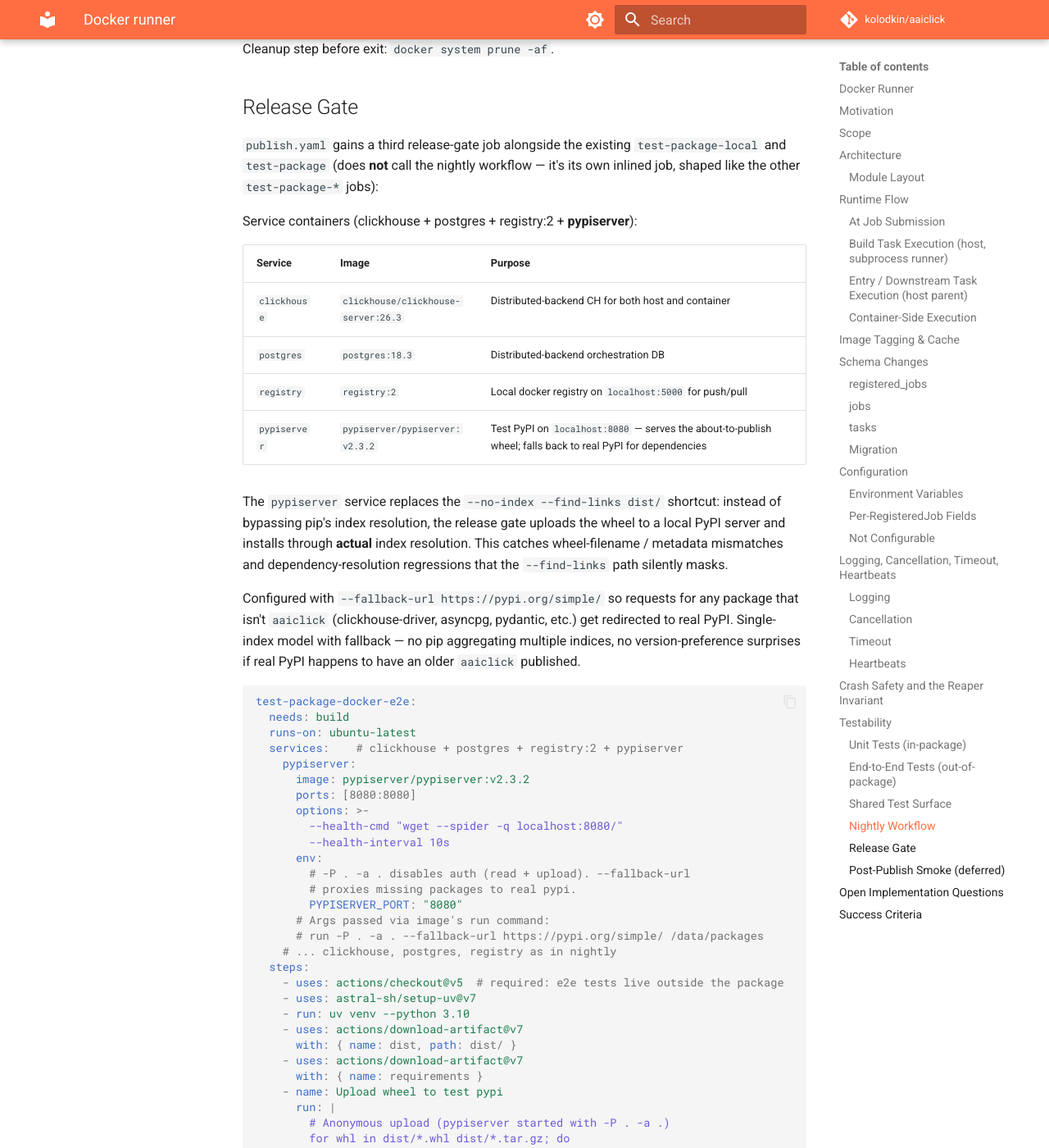
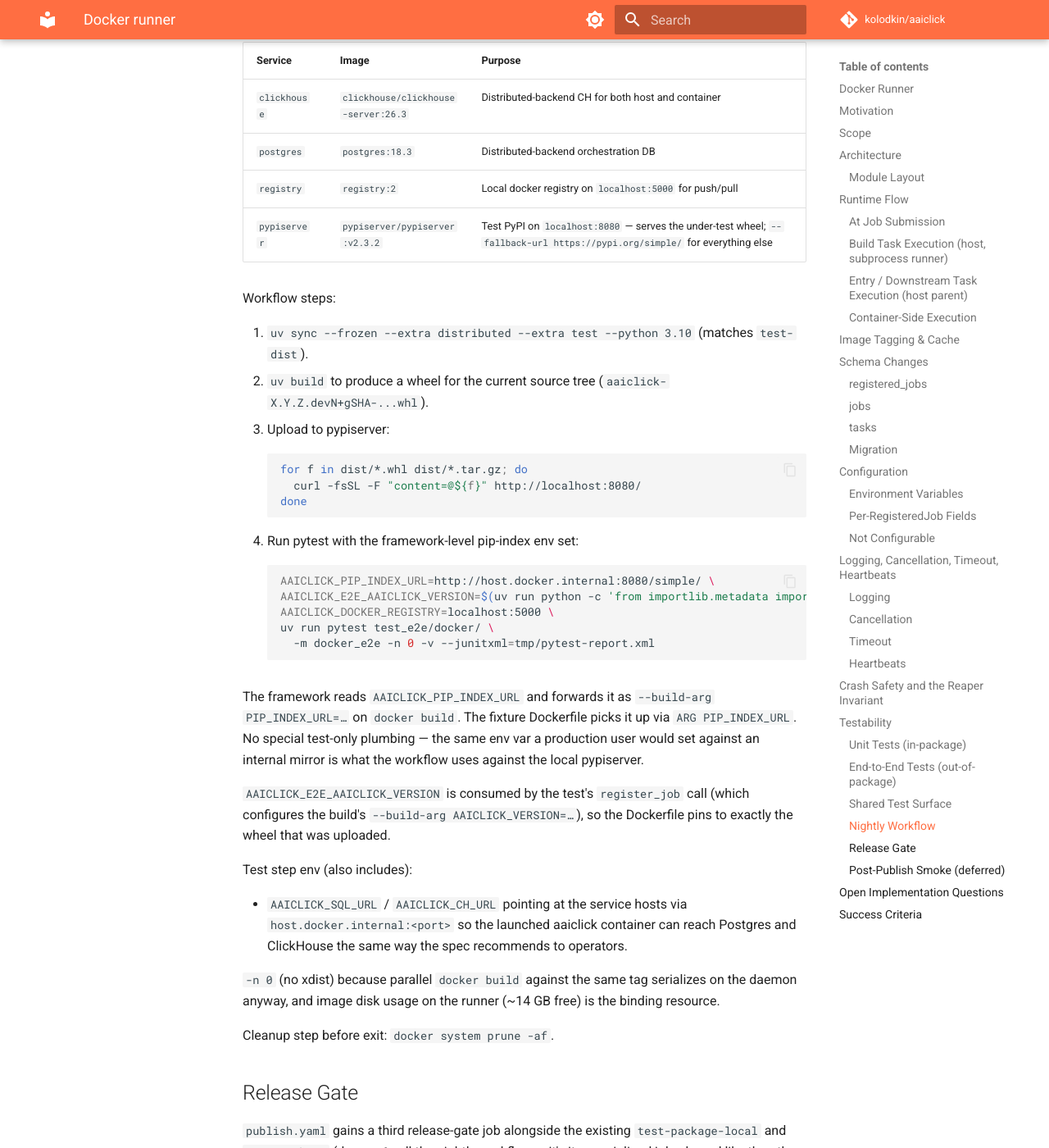
Before and after one commit to kolodkin/aaiclick, an MkDocs documentation site: the page built from docs/docker_runner.md, in a window 1280 px wide and 1400 px high, scrolled down 15274 px. Shown: the whole window at 82% size. Built offline with MkDocs 1.6.1 and Material for MkDocs 9.7.7, drawn with Linux system fonts in a browser that asks for light colours; comment, search, counter and statistics services are not loaded; some of the changed text lies outside the part shown.

Commit message:
refactor: pip_index_url as framework knob; drop wheel-mode dockerfile
Promote PIP_INDEX_URL forwarding to a first-class framework feature
(AAICLICK_PIP_INDEX_URL / AAICLICK_PIP_EXTRA_INDEX_URL env vars,
parallel to AAICLICK_DOCKER_REGISTRY). The build task forwards them as
--build-arg on docker build. Production users with internal PyPI
mirrors get this for free.

Drop the special Dockerfile.wheel / Dockerfile.source split. The
e2e fixture has one plain user-perspective Dockerfile that does
"RUN pip install aaiclick[distributed]==$VERSION" with ARG
PIP_INDEX_URL. Both nightly and release-gate workflows publish the
under-test wheel to a local pypiserver and set
AAICLICK_PIP_INDEX_URL — the framework's own forwarding mechanism is
what plumbs it into the docker build. No test-only code paths.

````diff
--- a/docs/docker_runner.md
+++ b/docs/docker_runner.md
@@ -135,7 +135,8 @@ async def build_image(job_id: int) -> None:
     with tempfile.TemporaryDirectory() as workdir:
         await _git_clone_at_sha(job.git_remote, job.git_sha, workdir)
         dockerfile = os.path.join(workdir, job.dockerfile or "Dockerfile")
-        await _docker_build(workdir, dockerfile, job.image_tag)
+        build_args = _collect_build_args()  # PIP_INDEX_URL, PIP_EXTRA_INDEX_URL
+        await _docker_build(workdir, dockerfile, job.image_tag, build_args)
 
     if registry:
         await _docker_push(job.image_tag)
@@ -143,6 +144,16 @@ async def build_image(job_id: int) -> None:
 
 `max_retries=2` because clone / pull / push can fail transiently, and the
 build is fully idempotent (tag is content-addressed by SHA).
+
+`_collect_build_args()` reads `AAICLICK_PIP_INDEX_URL` and
+`AAICLICK_PIP_EXTRA_INDEX_URL` and emits a `["--build-arg",
+"PIP_INDEX_URL=…", "--build-arg", "PIP_EXTRA_INDEX_URL=…"]` slice that
+gets appended to the `docker build` command. The user's Dockerfile
+declares `ARG PIP_INDEX_URL` (and similar) and uses it in `RUN pip
+install …`, or relies on pip's automatic env-var pickup for those
+exact names. No other build args are forwarded — keeps the contract
+small and explicit. A future per-`RegisteredJob` `build_args` field
+can extend this for more flexibility; not needed for v1.
 
 The kwarg is `job_id` only; the build task reads the latest job state
 from the DB. Output is `None` — image existence is the side effect, the
@@ -353,6 +364,8 @@ Two layers: environment (operator-controlled) and per-`RegisteredJob`
 | Variable                          | Default       | Purpose                                                      |
 |-----------------------------------|---------------|--------------------------------------------------------------|
 | `AAICLICK_DOCKER_REGISTRY`        | unset         | If set, build task pushes; runner pulls. Multi-host support. |
+| `AAICLICK_PIP_INDEX_URL`          | unset         | If set, build task forwards as `--build-arg PIP_INDEX_URL=…` so the user's `pip install` inside the Dockerfile resolves through this index. Production case: corporate / internal PyPI mirrors. Test case: e2e workflows pointing at a pypiserver service. |
+| `AAICLICK_PIP_EXTRA_INDEX_URL`    | unset         | If set, forwarded as `--build-arg PIP_EXTRA_INDEX_URL=…`. Standard pip "fall through to this index for missing packages" semantics. |
 | `AAICLICK_DOCKER_PASSTHROUGH_ENV` | unset         | Comma-separated env var names to copy host → container.      |
 | `AAICLICK_DOCKER_BIN`             | `docker`      | Path to docker CLI (e.g., `podman`, must be CLI-compatible). |
 | `AAICLICK_TASK_TIMEOUT`           | unset         | Existing var; honored via `docker kill`.                     |
@@ -560,12 +573,30 @@ test_e2e/
     conftest.py            # docker_e2e marker registration; daemon-presence skip
     test_runner_e2e.py     # the test file
     fixtures/
-      Dockerfile.source    # COPY . /src && pip install /src
-      Dockerfile.wheel     # writes /etc/pip.conf (pypiserver), pip install aaiclick[distributed]==<version>
-      sample_job/          # tiny aaiclick "user repo" the build task clones
+      sample_job/          # the e2e's "user repo" — a normal aaiclick user project
         pyproject.toml
         sample_jobs.py
+        Dockerfile          # ARG PIP_INDEX_URL; pip install aaiclick[distributed]==$VERSION
 ```
+
+The fixture's `Dockerfile` is a plain user-perspective Dockerfile —
+nothing test-specific:
+
+```dockerfile
+FROM python:3.10-slim
+ARG PIP_INDEX_URL          # framework forwards this when AAICLICK_PIP_INDEX_URL is set
+ARG AAICLICK_VERSION
+RUN pip install "aaiclick[distributed]==${AAICLICK_VERSION}"
+COPY . /app
+WORKDIR /app
+```
+
+No `Dockerfile.source` / `Dockerfile.wheel` split. Both workflows
+upload the wheel they want tested to the local pypiserver before
+running pytest, then point the framework at it via
+`AAICLICK_PIP_INDEX_URL`. The framework forwards as `--build-arg`,
+the user's plain `RUN pip install aaiclick…` resolves through the
+test pypi, and the container ends up running the wheel under test.
 
 Carve-outs from project defaults this requires:
 
@@ -593,17 +624,18 @@ Shared, in `test_e2e/docker/`:
 
 - `test_runner_e2e.py` — the test file.
 - `@pytest.mark.docker_e2e` — the marker each workflow filters on.
-- `fixtures/Dockerfile.source` and `fixtures/Dockerfile.wheel` — two
-  install variants. The test fixture picks between them via
-  `AAICLICK_E2E_WHEEL_SOURCE` (`"source"` | `"wheel"`).
+- `fixtures/sample_job/` — the e2e's "user repo" with one plain
+  `Dockerfile` that does `pip install aaiclick[distributed]==$VERSION`.
 
 Per-workflow:
 
 - How the test runner process gets aaiclick (`uv sync` from source
-  vs. `uv pip install` from `dist/`).
-- Whether the `dist/` artifact is downloaded and bind-mounted into
-  the Docker build context.
-- `AAICLICK_E2E_WHEEL_SOURCE` env var value.
+  vs. install from the `dist` artifact).
+- **Where the wheel that ends up in pypiserver comes from** (`uv build`
+  from source vs. the `dist` artifact). The pypiserver-upload step
+  itself is identical between workflows.
+- `AAICLICK_E2E_AAICLICK_VERSION` env var value (matches the wheel
+  uploaded; passed to the test as the version pin).
 
 ## Nightly Workflow
 
@@ -618,39 +650,52 @@ Triggers:
 Runner: `ubuntu-latest`. Docker daemon ships preinstalled, same as the
 existing `test-dist` job.
 
-Service containers:
+Service containers (clickhouse + postgres + registry:2 + pypiserver):
 
-| Service      | Image                              | Purpose                                                |
-|--------------|------------------------------------|--------------------------------------------------------|
-| `clickhouse` | `clickhouse/clickhouse-server:26.3`| Distributed-backend CH for both host and container     |
-| `postgres`   | `postgres:18.3`                    | Distributed-backend orchestration DB                   |
-| `registry`   | `registry:2`                       | Local docker registry on `localhost:5000` for push/pull |
+| Service      | Image                              | Purpose                                                       |
+|--------------|------------------------------------|---------------------------------------------------------------|
+| `clickhouse` | `clickhouse/clickhouse-server:26.3`| Distributed-backend CH for both host and container            |
+| `postgres`   | `postgres:18.3`                    | Distributed-backend orchestration DB                          |
+| `registry`   | `registry:2`                       | Local docker registry on `localhost:5000` for push/pull       |
+| `pypiserver` | `pypiserver/pypiserver:v2.3.2`     | Test PyPI on `localhost:8080` — serves the under-test wheel; `--fallback-url https://pypi.org/simple/` for everything else |
 
-The `registry:2` service exercises the registry-cache hit,
-push-after-build, and cross-host pull paths that are otherwise
-untested.
+Workflow steps:
 
-Setup: `uv sync --frozen --extra distributed --extra test --python 3.10`
-(matches `test-dist`).
+1. `uv sync --frozen --extra distributed --extra test --python 3.10` (matches `test-dist`).
+2. `uv build` to produce a wheel for the current source tree
+   (`aaiclick-X.Y.Z.devN+gSHA-...whl`).
+3. Upload to pypiserver:
+   ```bash
+   for f in dist/*.whl dist/*.tar.gz; do
+     curl -fsSL -F "content=@${f}" http://localhost:8080/
+   done
+   ```
+4. Run pytest with the framework-level pip-index env set:
+   ```bash
+   AAICLICK_PIP_INDEX_URL=http://host.docker.internal:8080/simple/ \
+   AAICLICK_E2E_AAICLICK_VERSION=$(uv run python -c 'from importlib.metadata import version; print(version("aaiclick"))') \
+   AAICLICK_DOCKER_REGISTRY=localhost:5000 \
+   uv run pytest test_e2e/docker/ \
+     -m docker_e2e -n 0 -v --junitxml=tmp/pytest-report.xml
+   ```
 
-Test step env:
+The framework reads `AAICLICK_PIP_INDEX_URL` and forwards it as
+`--build-arg PIP_INDEX_URL=…` on `docker build`. The fixture
+Dockerfile picks it up via `ARG PIP_INDEX_URL`. No special test-only
+plumbing — the same env var a production user would set against an
+internal mirror is what the workflow uses against the local pypiserver.
 
-- `AAICLICK_DOCKER_REGISTRY=localhost:5000`
+`AAICLICK_E2E_AAICLICK_VERSION` is consumed by the test's
+`register_job` call (which configures the build's `--build-arg
+AAICLICK_VERSION=…`), so the Dockerfile pins to exactly the wheel
+that was uploaded.
+
+Test step env (also includes):
+
 - `AAICLICK_SQL_URL` / `AAICLICK_CH_URL` pointing at the service hosts
   via `host.docker.internal:<port>` so the launched aaiclick container
   can reach Postgres and ClickHouse the same way the spec recommends
   to operators.
-- `AAICLICK_E2E_WHEEL_SOURCE=source`
-- `AAICLICK_DOCKER_BUILD_GIT_REMOTE=file://${GITHUB_WORKSPACE}/.git`
-  so the build task clones the checked-out repo without auth or
-  external network.
-
-Run command:
-
-```bash
-uv run pytest test_e2e/docker/ \
-  -m docker_e2e -n 0 -v --junitxml=tmp/pytest-report.xml
-```
 
 `-n 0` (no xdist) because parallel `docker build` against the same tag
 serializes on the daemon anyway, and image disk usage on the runner
@@ -665,46 +710,18 @@ Cleanup step before exit: `docker system prune -af`.
 workflow — it's its own inlined job, shaped like the other
 `test-package-*` jobs):
 
-Service containers (clickhouse + postgres + registry:2 + **pypiserver**):
-
-| Service      | Image                              | Purpose                                                       |
-|--------------|------------------------------------|---------------------------------------------------------------|
-| `clickhouse` | `clickhouse/clickhouse-server:26.3`| Distributed-backend CH for both host and container            |
-| `postgres`   | `postgres:18.3`                    | Distributed-backend orchestration DB                          |
-| `registry`   | `registry:2`                       | Local docker registry on `localhost:5000` for push/pull       |
-| `pypiserver` | `pypiserver/pypiserver:v2.3.2`     | Test PyPI on `localhost:8080` — serves the about-to-publish wheel; falls back to real PyPI for dependencies |
-
-The `pypiserver` service replaces the `--no-index --find-links dist/`
-shortcut: instead of bypassing pip's index resolution, the release
-gate uploads the wheel to a local PyPI server and installs through
-**actual** index resolution. This catches wheel-filename / metadata
-mismatches and dependency-resolution regressions that the
-`--find-links` path silently masks.
-
-Configured with `--fallback-url https://pypi.org/simple/` so requests
-for any package that isn't `aaiclick` (clickhouse-driver, asyncpg,
-pydantic, etc.) get redirected to real PyPI. Single-index model with
-fallback — no pip aggregating multiple indices, no version-preference
-surprises if real PyPI happens to have an older `aaiclick` published.
+Identical service-container set to nightly (clickhouse + postgres +
+registry:2 + pypiserver). The only structural difference is **where
+the wheel comes from**: the release-gate job downloads the `dist`
+artifact built earlier in the workflow run instead of running
+`uv build` from source.
 
 ```yaml
 test-package-docker-e2e:
   needs: build
   runs-on: ubuntu-latest
-  services:    # clickhouse + postgres + registry:2 + pypiserver
-    pypiserver:
-      image: pypiserver/pypiserver:v2.3.2
-      ports: [8080:8080]
-      options: >-
-        --health-cmd "wget --spider -q localhost:8080/"
-        --health-interval 10s
-      env:
-        # -P . -a . disables auth (read + upload). --fallback-url
-        # proxies missing packages to real pypi.
-        PYPISERVER_PORT: "8080"
-      # Args passed via image's run command:
-      # run -P . -a . --fallback-url https://pypi.org/simple/ /data/packages
-    # ... clickhouse, postgres, registry as in nightly
+  services:    # clickhouse + postgres + registry:2 + pypiserver — same as nightly
+    ...
   steps:
     - uses: actions/checkout@v5  # required: e2e tests live outside the package
     - uses: astral-sh/setup-uv@v7
@@ -715,27 +732,20 @@ test-package-docker-e2e:
       with: { name: requirements }
     - name: Upload wheel to test pypi
       run: |
-        # Anonymous upload (pypiserver started with -P . -a .)
-        for whl in dist/*.whl dist/*.tar.gz; do
-          curl -fsSL -F "content=@${whl}" http://localhost:8080/
+        for f in dist/*.whl dist/*.tar.gz; do
+          curl -fsSL -F "content=@${f}" http://localhost:8080/
         done
     - name: Install aaiclick from test pypi
       env:
-        # "Overwrite global pypi config" on the runner: scope the
-        # override to this step via env vars; no /etc/pip.conf mutation.
         UV_INDEX_URL: http://localhost:8080/simple/
-        PIP_INDEX_URL: http://localhost:8080/simple/
       run: |
         uv pip install -r requirements-dist.txt
-        # No --find-links / --no-index — resolves through pypiserver,
-        # exercising the same path a downstream user takes.
         VERSION="${{ inputs.tag }}"
         uv pip install "aaiclick[distributed]==${VERSION#v}"
     - run: uv run --no-project python -m aaiclick migrate upgrade head
     - env:
-        AAICLICK_E2E_WHEEL_SOURCE: wheel
-        AAICLICK_E2E_PYPI_INDEX_URL: http://host.docker.internal:8080/simple/
-        AAICLICK_E2E_AAICLICK_VERSION: ${{ inputs.tag }}  # "vX.Y.Z"
+        AAICLICK_PIP_INDEX_URL: http://host.docker.internal:8080/simple/
+        AAICLICK_E2E_AAICLICK_VERSION: ${{ inputs.tag }}  # vX.Y.Z, fixture strips leading v
         AAICLICK_DOCKER_REGISTRY: localhost:5000
         # ... CH/SQL URLs etc.
       run: >-
@@ -762,32 +772,11 @@ would miss — a missing file in the wheel, an entrypoint that only
 resolves from an editable install, a runtime dep dropped from the
 wheel's metadata.
 
-The `wheel`-mode `Dockerfile.wheel` overwrites the **container's**
-global pip config to point at the runner's pypiserver, then installs
-through real index resolution:
-
-```dockerfile
-ARG PIP_INDEX_URL    # e.g., http://host.docker.internal:8080/simple/
-ARG AAICLICK_VERSION # e.g., 1.5.1 (without leading v)
-
-# Overwrite global pip config — any pip invocation in the user's image
-# (theirs and ours) goes through the test pypi.
-RUN mkdir -p /etc && printf '[global]\nindex-url = %s\n' "$PIP_INDEX_URL" > /etc/pip.conf
-
-RUN pip install "aaiclick[distributed]==${AAICLICK_VERSION}"
-```
-
-The test fixture passes `PIP_INDEX_URL=$AAICLICK_E2E_PYPI_INDEX_URL`
-and `AAICLICK_VERSION=${AAICLICK_E2E_AAICLICK_VERSION#v}` as
-`--build-arg`s on the `docker build` invocation. `host.docker.internal`
-is how the container reaches the runner's `localhost:8080` (the same
-mechanism already used for the CH/PG service hosts).
-
-End-result: the path `download wheel → pypi index → pip resolves →
+End-result: the path `wheel → upload to pypi → pip resolves index →
 install in container → execute task` is the exact same path a
 downstream user takes after `pip install aaiclick[distributed]==X.Y.Z`,
 so a release that breaks any of those steps fails the gate before
-PyPI is updated.
+real PyPI is updated.
 
 Break-glass input on `publish.yaml` for emergency releases when the
 daemon-backed test is failing for unrelated reasons:
````
Also changed, not shown: other parts of docs/docker_runner.md (+4 -4 lines).
